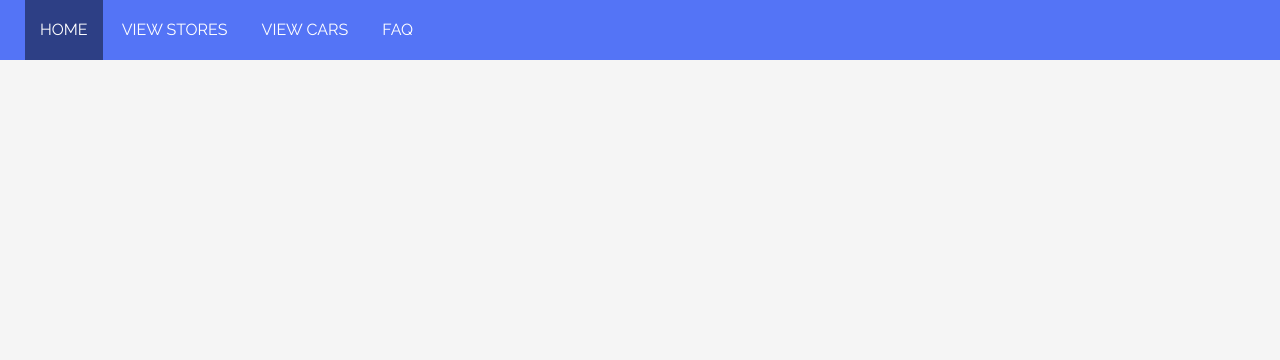
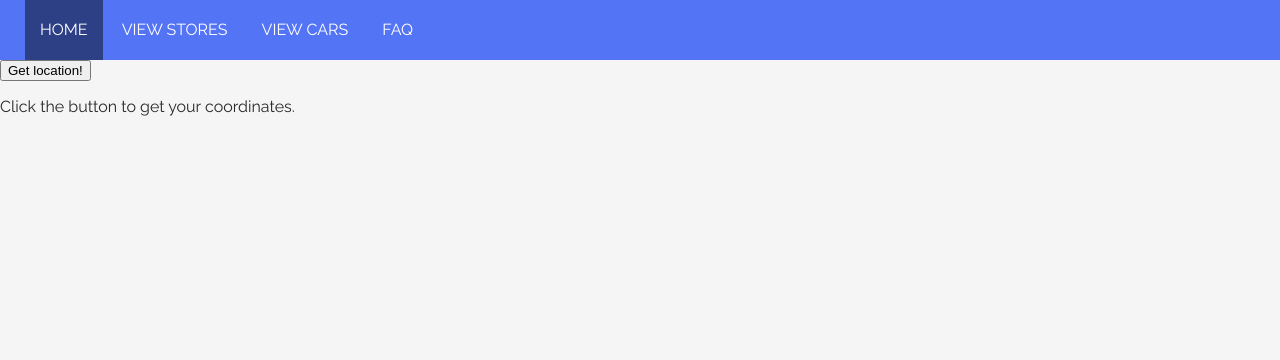
Before and after one commit to aliceHendicott/DjangoWebsite-CarRentalCompany, a Django app: page /reports/cars/seasonal/ in a window 1280 px wide. Shown: the part 60-420 px from the top of the page. Run offline with Django 3.2, Linux system fonts and the light colour scheme; some libraries are stand-ins or nearby versions.

Commit message:
geo example

```diff
--- a/CRC/CarRentalCompany/templates/CarRentalCompany/reports_cars_seasonal.html
+++ b/CRC/CarRentalCompany/templates/CarRentalCompany/reports_cars_seasonal.html
@@ -11,8 +11,53 @@ CRC Cars Seasonal
 
 <!-- Content goes here -->
 {% block content %}
+<!-- based on http://www.w3schools.com/html/tryit.asp?filename=tryhtml5_geolocation_error -->
+
+<body>
+    <button onclick="getLocation()">Get location!</button>
+    <p id="status">Click the button to get your coordinates.</p>
+    <div id="mapholder"></div>
+</body>
 {% endblock %}
 
 <!-- Extra javascript goes here -->
 {% block javascript %}
+
+<script>
+        function getLocation() {
+            if (navigator.geolocation) {
+                navigator.geolocation.getCurrentPosition(showPosition, showError);
+            } else {
+                document.getElementById("status").innerHTML = "Geolocation is not supported by this browser.";
+            }
+        }
+        function showPosition(position) {
+            document.getElementById("status").innerHTML = "Latitude: " + position.coords.latitude + ", Longitude: " + position.coords.longitude;
+
+            // display on a map
+            var latlon = position.coords.latitude + "," + position.coords.longitude;
+            var img_url = "http://maps.googleapis.com/maps/api/staticmap?center=" + latlon + "&zoom=14&size=400x300&sensor=false";
+            document.getElementById("mapholder").innerHTML = "<img src='" + img_url + "'>";
+
+        }
+        function showError(error) {
+            var msg = "";
+            switch (error.code) {
+                case error.PERMISSION_DENIED:
+                    msg = "User denied the request for Geolocation."
+                    break;
+                case error.POSITION_UNAVAILABLE:
+                    msg = "Location information is unavailable."
+                    break;
+                case error.TIMEOUT:
+                    msg = "The request to get user location timed out."
+                    break;
+                case error.UNKNOWN_ERROR:
+                    msg = "An unknown error occurred."
+                    break;
+            }
+            document.getElementById("status").innerHTML = msg;
+        }
+</script>
+
 {% endblock %}
```
